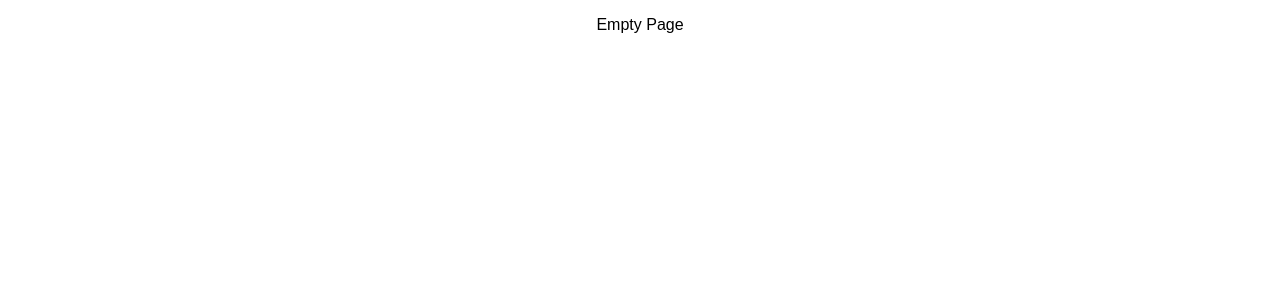
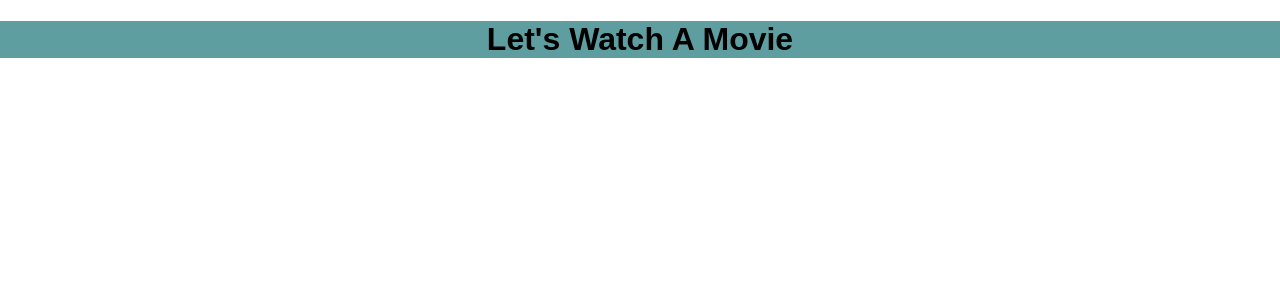
Before and after one commit to LydJMor/saga_movies_weekend, a React (Create React App) app: page / in a window 1280 px wide. Shown: the top 300 px of the page. Built offline with nearby package versions, Linux system fonts and the light colour scheme.

Commit message:
genre-movie linking table added to db, headr

```diff
--- a/src/components/App/App.css
+++ b/src/components/App/App.css
@@ -22,3 +22,7 @@
   from { transform: rotate(0deg); }
   to { transform: rotate(360deg); }
 }
+
+header {
+  background-color: cadetblue;
+}
--- a/src/components/App/App.js
+++ b/src/components/App/App.js
@@ -6,7 +6,9 @@ class App extends Component {
   render() {
     return (
       <div className="App">
-        <p>Empty Page</p>
+        <header>
+        <h1>Let's Watch A Movie</h1>
+        </header>
       </div>
     );
   }
```
